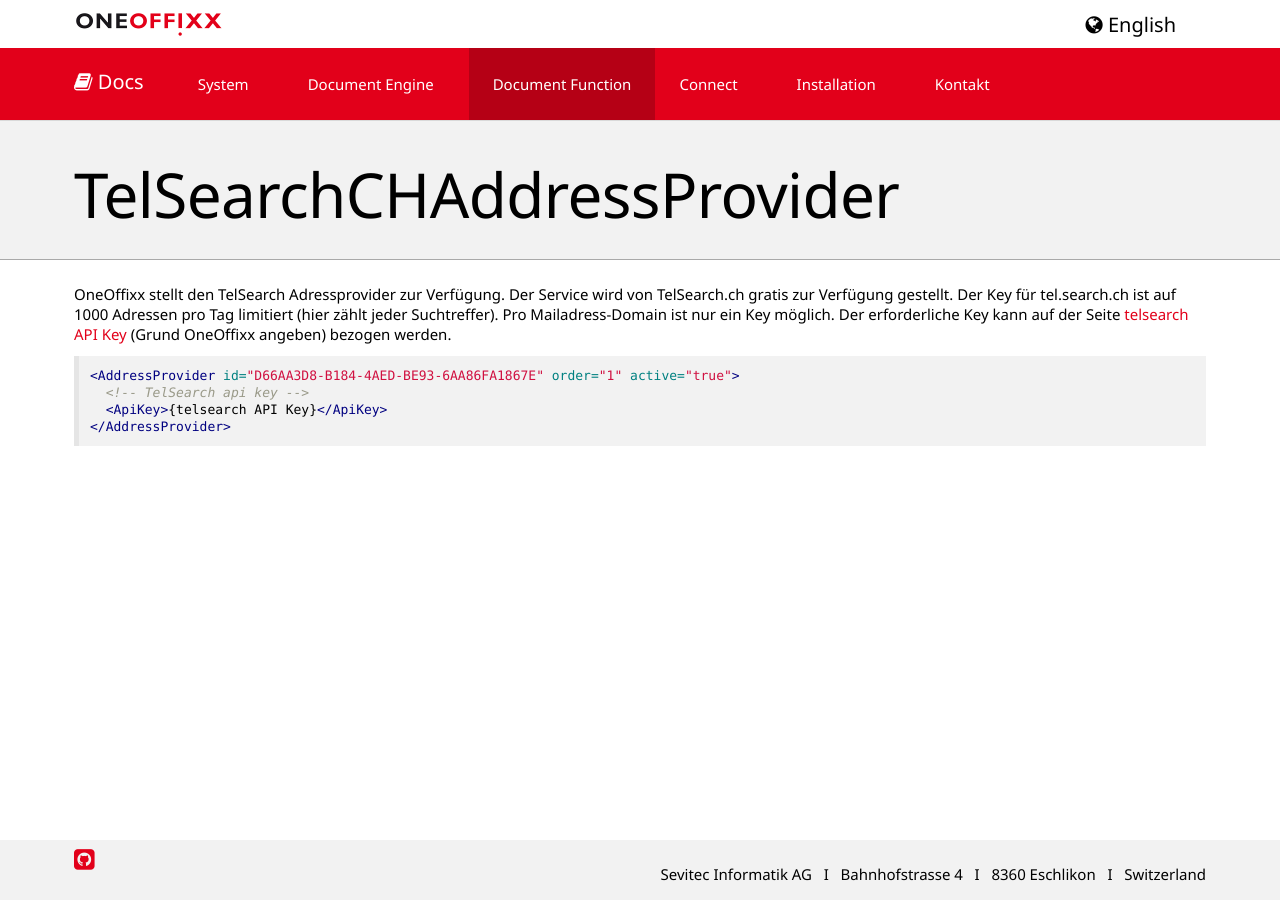
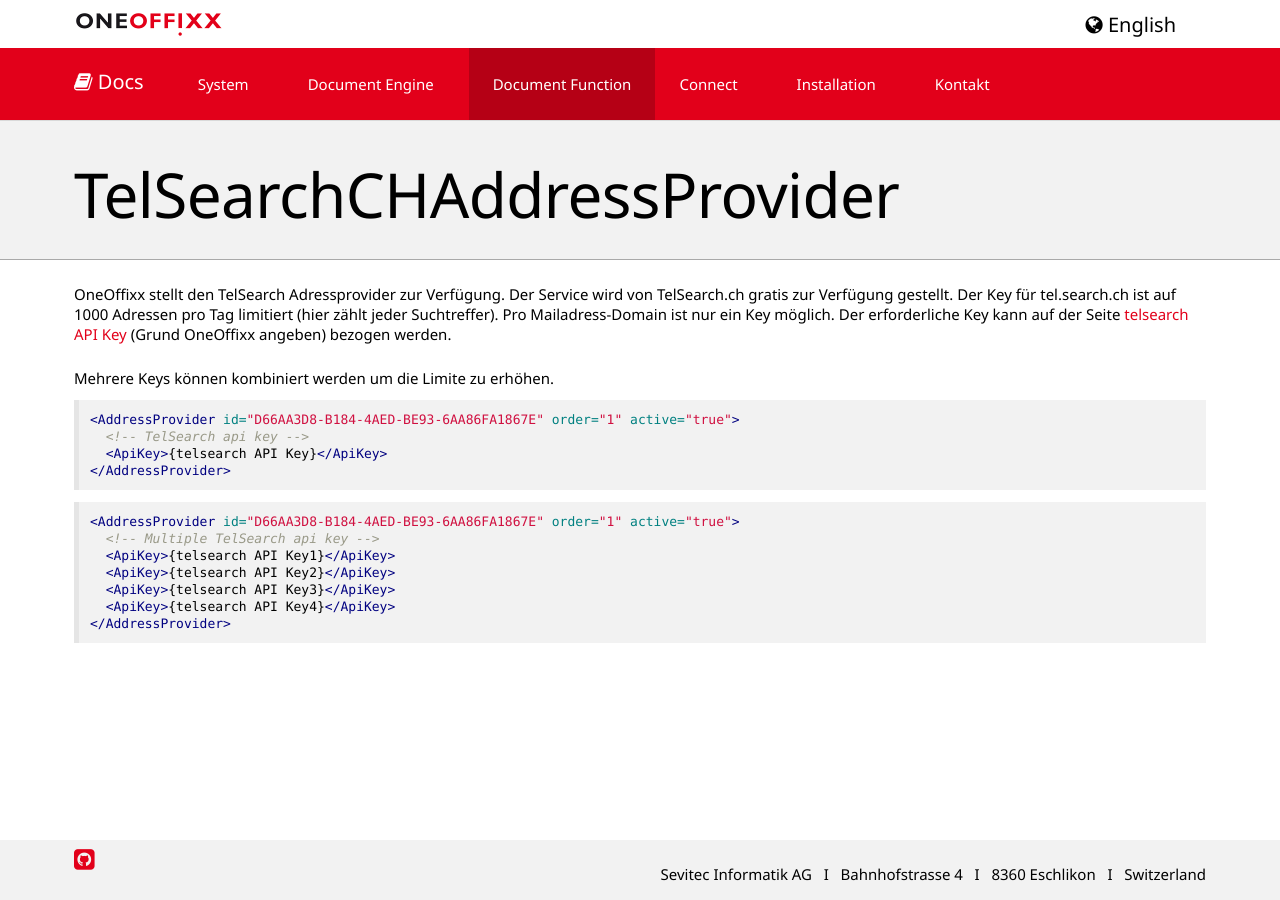
Before and after one commit to primesoft-group/oneoffixx-docs, a Jekyll site: the page built from _pages/docfunc/de/df-ap-telsearch.md, in a window 1280 px wide. Built offline with Jekyll 4.4.1, drawn with Linux system fonts in a browser that asks for light colours; nearby versions of some CDN libraries; some web fonts are replaced.

Commit message:
Multiple Keys

````diff
--- a/_pages/docfunc/de/df-ap-telsearch.md
+++ b/_pages/docfunc/de/df-ap-telsearch.md
@@ -7,9 +7,22 @@
 
 OneOffixx stellt den TelSearch Adressprovider zur Verfügung. Der Service wird von TelSearch.ch gratis zur Verfügung gestellt. Der Key für tel.search.ch ist auf 1000 Adressen pro Tag limitiert (hier zählt jeder Suchtreffer). Pro Mailadress-Domain ist nur ein Key möglich. Der erforderliche Key kann auf der Seite [telsearch API Key](http://admin.tel.search.ch/api/getkey) (Grund OneOffixx angeben) bezogen werden.
 
+Mehrere Keys können kombiniert werden um die Limite zu erhöhen.
+
 ```xml
 <AddressProvider id="D66AA3D8-B184-4AED-BE93-6AA86FA1867E" order="1" active="true">
   <!-- TelSearch api key -->
   <ApiKey>{telsearch API Key}</ApiKey>
 </AddressProvider>
 ```
+
+
+```xml
+<AddressProvider id="D66AA3D8-B184-4AED-BE93-6AA86FA1867E" order="1" active="true">
+  <!-- Multiple TelSearch api key -->
+  <ApiKey>{telsearch API Key1}</ApiKey>
+  <ApiKey>{telsearch API Key2}</ApiKey>
+  <ApiKey>{telsearch API Key3}</ApiKey>
+  <ApiKey>{telsearch API Key4}</ApiKey>
+</AddressProvider>
+```
````
